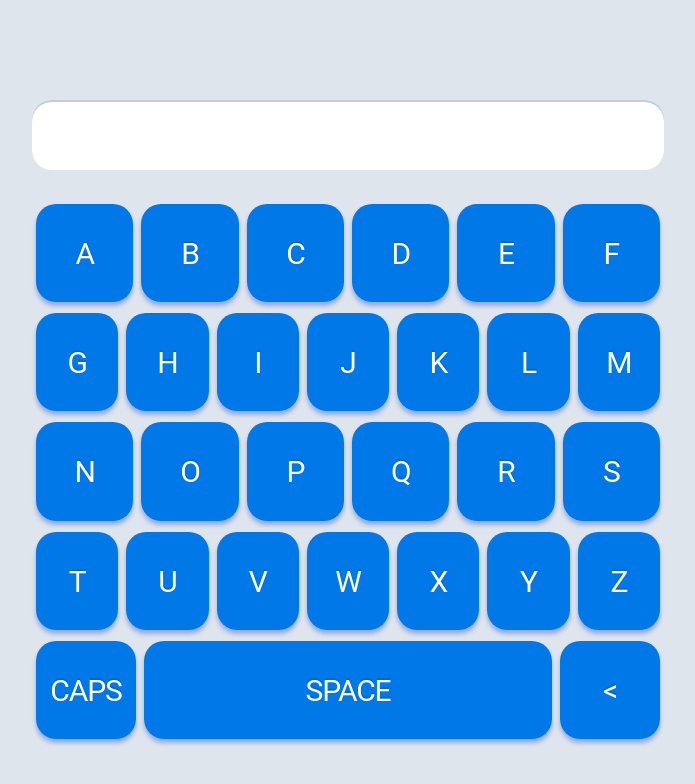
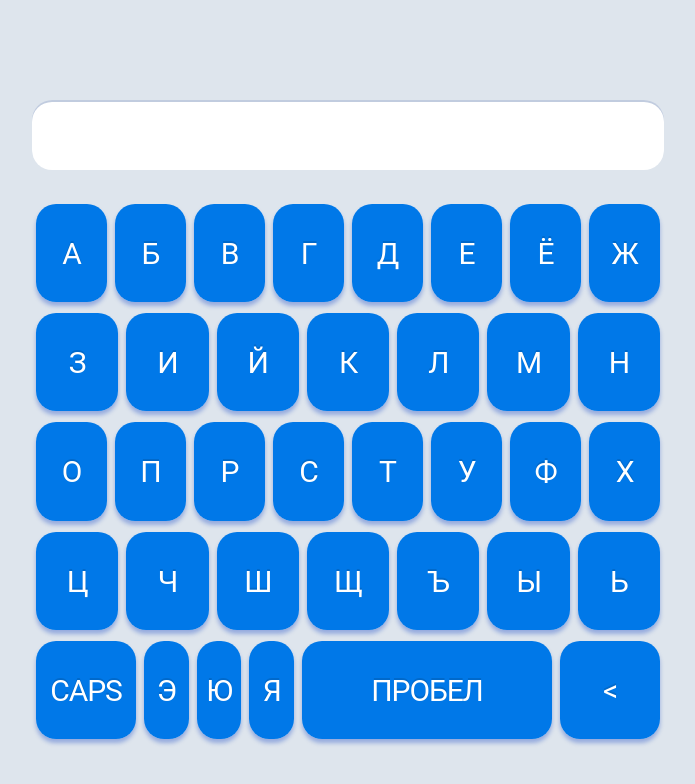
Before and after one commit to Pirantul/react-easy-keyboard, a React (Create React App) app: page / in a window 1280 px wide. Shown: the top 784 px of the page, without its empty margins (292-987 px from the left). Built offline with nearby package versions, Linux system fonts and the light colour scheme.

Commit message:
fixed some bugs

```diff
--- a/src/App.js
+++ b/src/App.js
@@ -9,7 +9,7 @@ function App() {
   const [caps, setCaps] = useState(false);
 
   const onClickBtn = e => {
-    let symbol = e.target.getAttribute("value");
+    let symbol = e.target.getAttribute("btn");
     let word = pass;
 
     if (symbol === 'CAPS') {
@@ -49,6 +49,13 @@ const keybStyle = {
        }
     },
     {
+      name: "ПРОБЕЛ",
+      value: " ",
+      style: {
+        minWidth: "250px",
+         }
+      },
+    {
       name: "CAPS",
       value: "CAPS", //reserved value!
       style: {
@@ -73,7 +80,7 @@ const keybStyle = {
     <div className="App">
       <div className="keyboard">
         <div className="field">{figs}</div>
-        <Keyboard layout={layoutEng} style={keybStyle} onClickBtn={onClickBtn} />
+        <Keyboard layout={layoutRus} style={keybStyle} onClickBtn={onClickBtn} />
       </div>
     </div>
 
--- /dev/null
+++ b/src/keyboard/Btn.js
@@ -0,0 +1,28 @@
+import React from "react";
+
+const Btn = (props) => {
+
+    let arrKeyStyle = props.keyProp.key;
+    let keyStyle = props.keyProp.keysStyle;
+    let btn = {
+            name: props.btn,
+            value: props.btn
+        };
+
+    arrKeyStyle.map(val  => {
+
+        if (val.name === props.btn) {
+            keyStyle = {...keyStyle , ...val.style};
+            btn = val
+        }
+    })
+
+    return (<>
+                <div onClick={props.onClickBtn} btn={btn.value} className="keyb-btn"
+                  style={ keyStyle }>
+                    {btn.name}
+                </div>
+            </>
+    )}
+
+export default Btn
--- a/src/keyboard/Key.js
+++ /dev/null
@@ -1,29 +0,0 @@
-import React from "react";
-
-const Key = (props) => {
-
-    let arrKeyStyle = props.keyProp.key;
-    let keyStyle = props.keyProp.keysStyle;
-    let name = "";
-    let value = "";
-
-    arrKeyStyle.map((key, i)  => {
-        if (key.name === props.btn) {
-            keyStyle = {...keyStyle , ...key.style};
-            name = key.name;
-            value = key.value;
-        } else {
-            name = props.btn;
-            value = props.btn;
-        }
-    })
-
-    return (<>
-                <div onClick={props.onClickBtn} value={value} className="keyb-btn"
-                  style={ keyStyle }>
-                    {name}
-                </div>
-            </>
-    )}
-
-export default Key
--- a/src/keyboard/Keyboard.js
+++ b/src/keyboard/Keyboard.js
@@ -3,7 +3,6 @@ import "./keyb.css";
 import Row from "./Row";
 
 const Keyboard = (props) => {
-    console.log(props);
 
     const layout = props.layout;
     let btnsRow = [];
@@ -11,7 +10,6 @@ const Keyboard = (props) => {
     layout.forEach((row, i) => {
         btnsRow.push(row.split(' '));
     });
-
 
     return (
         <div id="keyb">
--- a/src/keyboard/Row.js
+++ b/src/keyboard/Row.js
@@ -1,5 +1,5 @@
 import React from "react";
-import Key from "./Key";
+import Btn from "./Btn";
 
 const Row = (props) => {
     const row = props.row;
@@ -7,7 +7,7 @@ const Row = (props) => {
     return(
         <div className='keyb-row'>
             {row.map((btn) => {
-                return <Key key={btn} btn={btn} keyProp={props.keyProp} onClickBtn={props.onClickBtn} />
+                return <Btn key={btn} btn={btn} keyProp={props.keyProp} onClickBtn={props.onClickBtn} />
             })}
         </div>
     )
```
Also changed, not shown: 1 other file (tests, documents, lock files or other folders).
